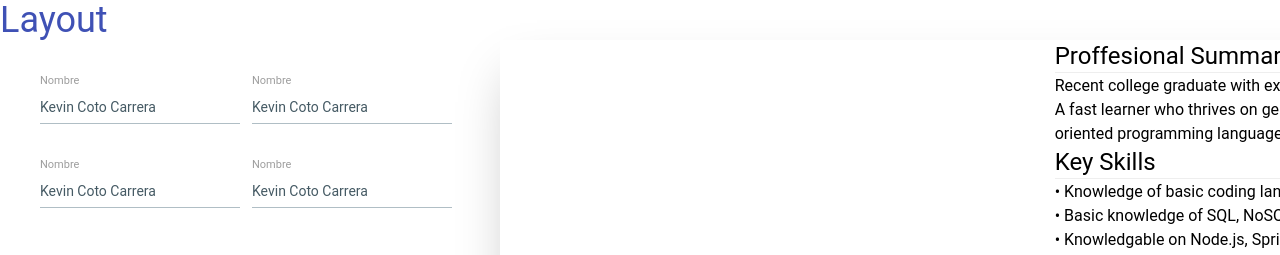
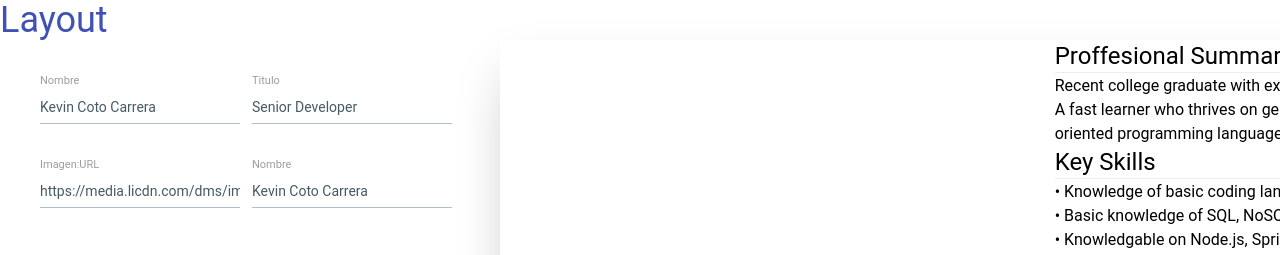
Before and after one commit to carlosblinf/cv_editor, a Next.js app: page / in a window 1280 px wide. Shown: the top 255 px of the page. Built offline with nearby package versions, Linux system fonts and the light colour scheme.

Commit message:
fix: Update Data Dinamically

```diff
--- a/src/components/Viewer/index.tsx
+++ b/src/components/Viewer/index.tsx
@@ -1,4 +1,5 @@
 /* eslint-disable react-hooks/rules-of-hooks */
+// @ts-nocheck
 "use client";
 import { store, useAppSelector } from "@/store";
 import { updateInfo } from "@/store/builder/builderSlice";
@@ -38,11 +39,11 @@ function Viewer() {
 
   const updateData = (
     event:
-    HTMLInputElement
+    HTMLInputElement,
+    type: string
 
   ) => {
-   // const name: keyof Profile  = event.name as string
-    const ariaRoleDescription = event.ariaRoleDescription
+   const name: keyof Profile  = event.name as string
     const value = event.value
     setData((prevData) => {
       const newData = {...prevData}
@@ -50,10 +51,10 @@ function Viewer() {
       // newData = value
       // return newData
       console.log('name:', name)
-      console.log('ariaRole:', ariaRoleDescription)
       console.log('value', value)
+      console.log('type:', type)
 
-      newData.Profile.name = value
+      newData[type][name] = value
 
      return newData
     }
@@ -69,34 +70,34 @@ function Viewer() {
           className="max-w-[200px]"
           name="name"
           shrink={true}
-
+          aria-label="Profile"
           label="Nombre"
           aria-roledescription="Profile"
-          onChange={(e) => updateData(e.target)}
+          onChange={(e) => updateData(e.target, 'Profile')}
           defaultValue={data.Profile.name}
         />
          <Input
           variant="standard"
-          name="name"
+          name="profileImageURL"
           className="max-w-[200px]"
 
-          label="Nombre"
+          label="Imagen:URL"
           aria-roledescription="Profile"
-          onChange={(e) => updateData(e.target)}
-          defaultValue={data.Profile.name}
+          onChange={(e) => updateData(e.target, 'Profile')}
+          defaultValue={data.Profile.profileImageURL}
         />
         </div>
         <div className="w-1/2 flex flex-col gap-10">
          <Input
           variant="standard"
-          name="name"
+          name="profession"
           className="max-w-[200px]"
 
-          label="Nombre"
+          label="Titulo"
 
           aria-roledescription="Profile"
-          onChange={(e) => updateData(e.target)}
-          defaultValue={data.Profile.name}
+          onChange={(e) => updateData(e.target, 'Profile')}
+          defaultValue={data.Profile.profession}
         />
          <Input
           variant="standard"
```
